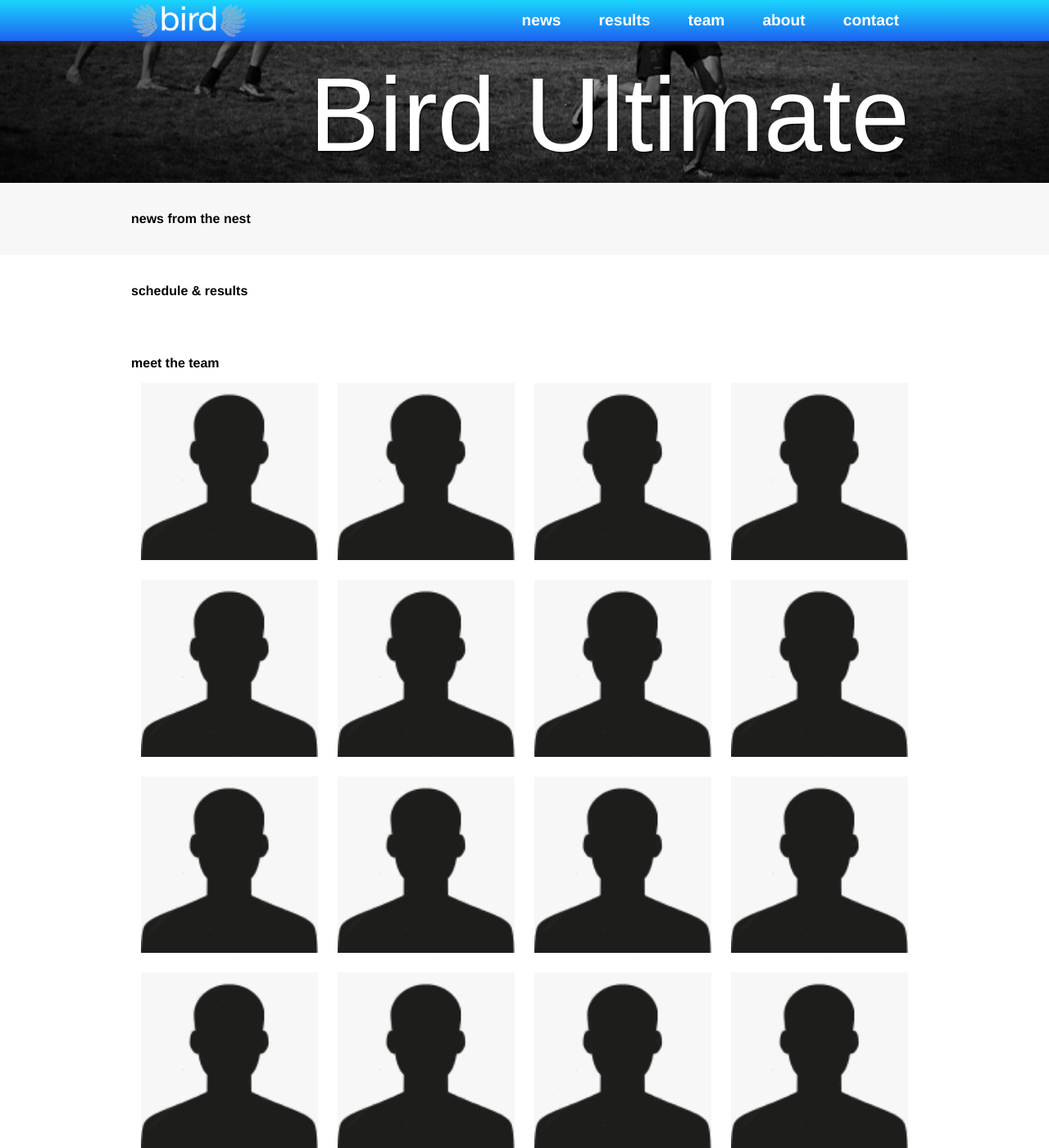
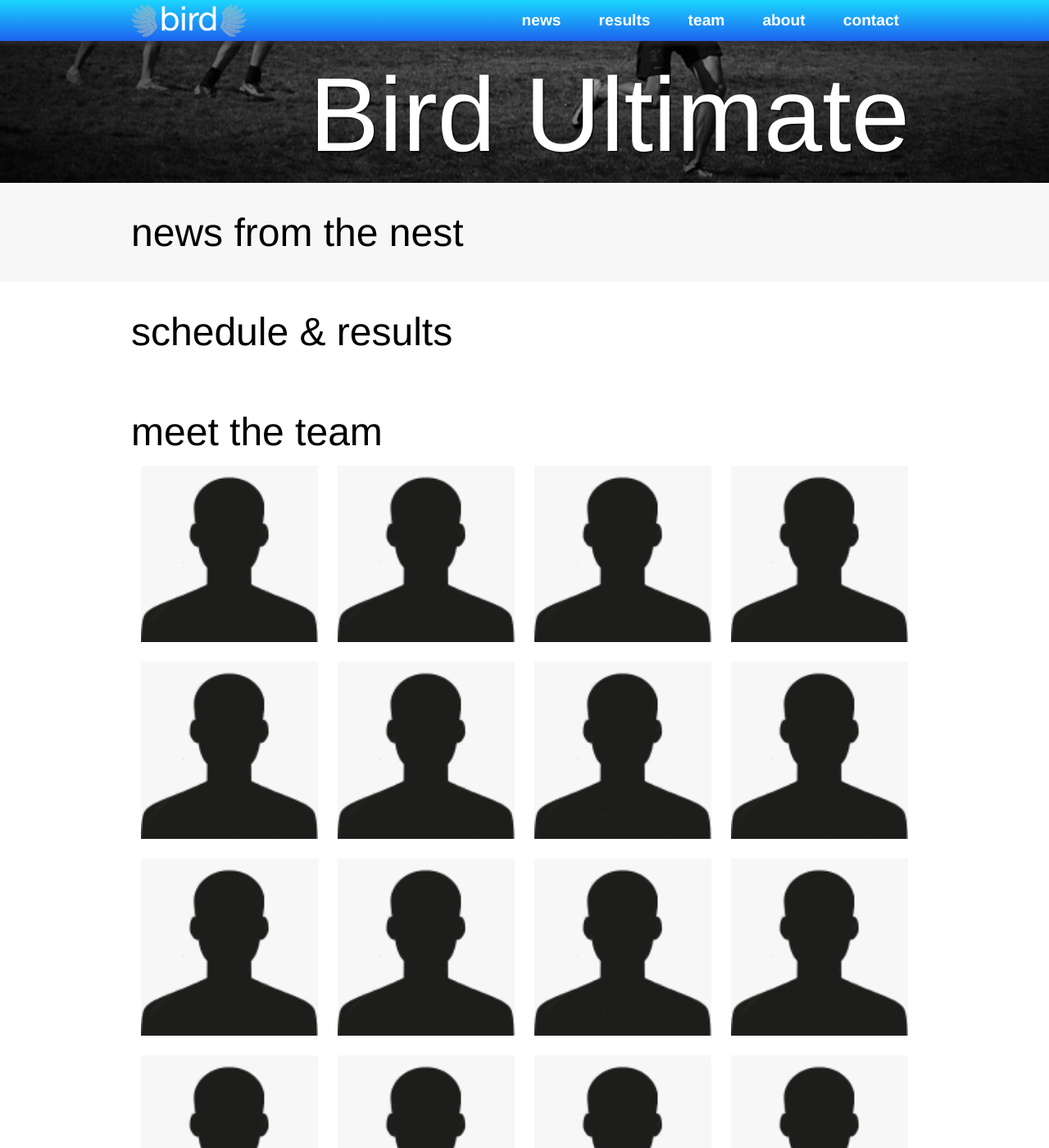
Before and after one commit to birdultimate/birdultimate.github.io, a Jekyll site: the page built from index.html, in a window 1280 px wide and 1400 px high, scrolled down 486 px. Shown: the whole window at 82% size. Built offline with Jekyll 4.4.1, drawn with Linux system fonts in a browser that asks for light colours; nearby versions of some CDN libraries; Markdown is read by kramdown in place of the engine named in the settings.

Commit message:
update section title styles

```diff
--- a/css/main.css
+++ b/css/main.css
@@ -24,7 +24,8 @@ body {
 }
 
 h1, h2, h3, h4, h5, h6 {
-  font-size: 100%; }
+  font-size: 100%;
+}
 
 p { margin: 1em 0; }
 
@@ -124,6 +125,19 @@ ul.top-nav a {
 
 .content-section {
   padding: 2em 0.25em;
+}
+
+.content-section .section-title {
+  font-size: 3em;
+  font-weight: normal;
+  line-height: 1.2em;
+}
+
+@media screen and (max-width: 480px) {
+  .content-section .section-title {
+    font-size: 2em;
+    line-height: 1.2em;
+  }
 }
 
 .content-section.last{
@@ -228,6 +242,16 @@ ul.top-nav a {
 
 /*****************************************************************************/
 /*
+/* Schedule & Results
+/*
+/*****************************************************************************/
+
+.results {
+  background: #FFF;
+}
+
+/*****************************************************************************/
+/*
 /* Players
 /*
 /*****************************************************************************/
--- a/index.html
+++ b/index.html
@@ -15,19 +15,19 @@ title: Bird Ultimate
 <a name="news"></a>
 <div class="news">
 	<div class="content-container content-section">
-		<h1>news from the nest</h1>
+		<h1 class="section-title">news from the nest</h1>
 	</div>
 </div>
 <a name="results"></a>
 <div class="results">
 	<div class="content-container content-section">
-		<h1>schedule & results</h1>
+		<h1 class="section-title">schedule & results</h1>
 	</div>
 </div>
 <a name="team"></a>
 <div class="team">
 	<div class="content-container content-section">
-		<h1>meet the team</h1>
+		<h1 class="section-title">meet the team</h1>
 		{% for player in site.data.players %}
 		  <div class="player-container">
 		  	<img src="/assets/images/headshot_default.png">
@@ -46,12 +46,12 @@ title: Bird Ultimate
 <a name="about"></a>
 <div class="about">
 	<div class="content-container content-section">
-		<h1>about bird</h1>
+		<h1 class="section-title">about bird</h1>
 	</div>
 </div>
 <a name="contact"></a>
 <div class="contact">
 	<div class="content-container content-section last">
-		<h1>contact us</h1>
+		<h1 class="section-title">contact us</h1>
 	</div>
 </div>
```
Also changed, not shown: 2 other files.
